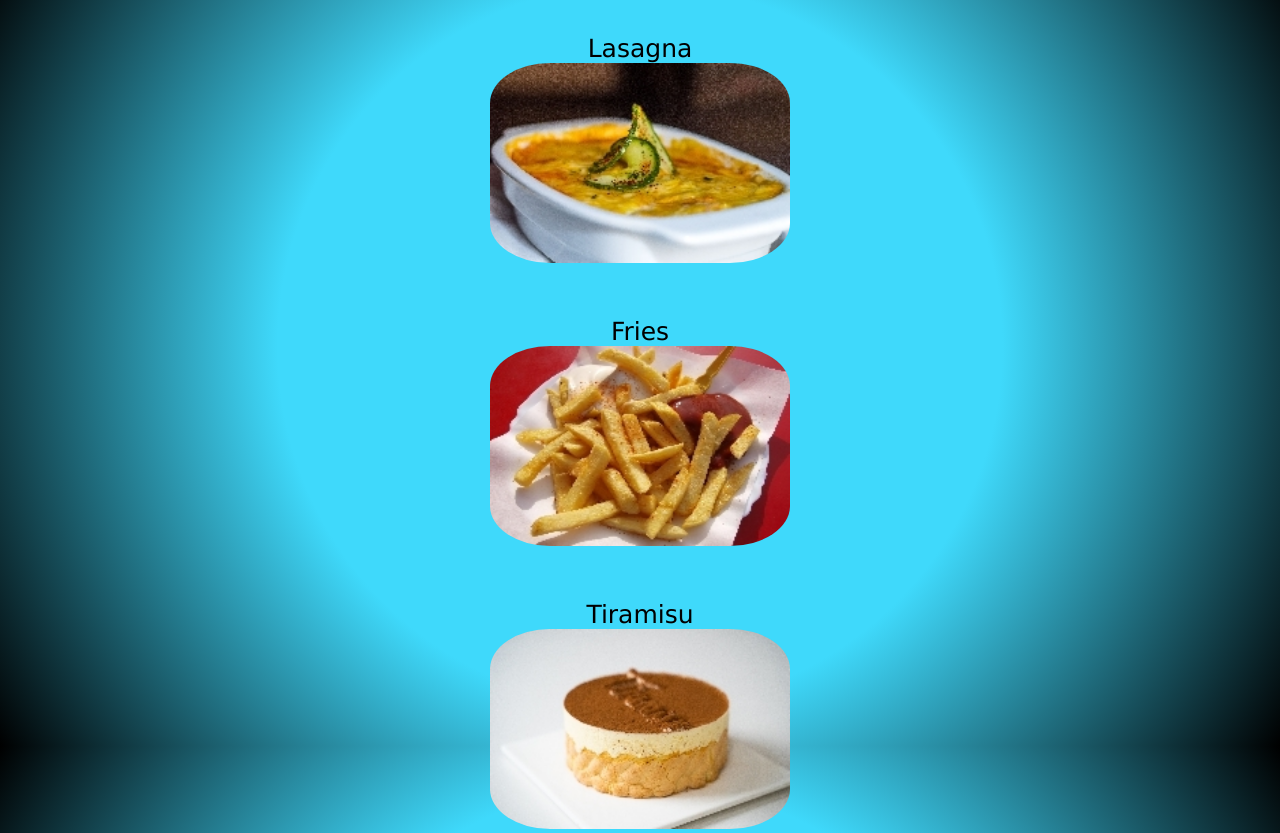
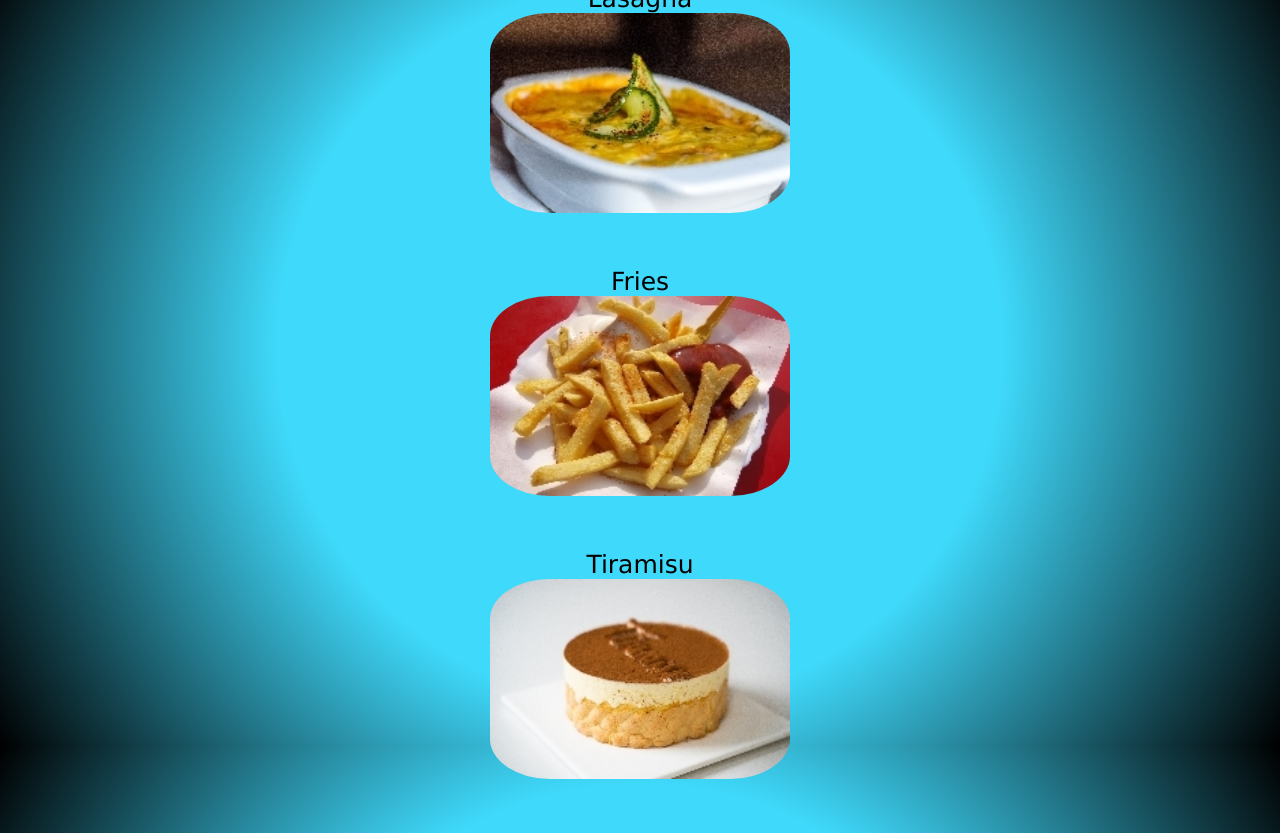
Before and after one commit to ProgrammerIosif/git_test, a plain HTML site: page index.html in a window 1280 px wide. Shown: the part 54-887 px from the top of the page. Drawn offline with Linux system fonts and the light colour scheme.

Commit message:
added flex layout

```diff
--- a/index.html
+++ b/index.html
@@ -6,20 +6,28 @@
     <link rel="stylesheet" href="styles.css">
   </head>
   <body>
-    <h1>Odin Recipes</h1>
+    <div class="page">
+        <h1 class="title">Odin Recipes</h1>
+        <div class="container">
+            <div class="recipe">
                 <h3>Lasagna</h3>
                 <a href="./recipes/lasagna.html">
                     <img src="./images/lasagna.jpg" alt="">
                 </a>
-    <br>
+            </div>
+            <div class="recipe">
                 <h3>Fries</h3>
                 <a href="./recipes/fries.html">
                     <img src="./images/fries.jpg" alt="fries">
                 </a>
-    <br>
+            </div>
+            <div class="recipe">
             <h3>Tiramisu</h3>
             <a href="./recipes/tiramisu.html">
                 <img src="./images/tiramisu.jpg" alt="tiramisu">
             </a>
+            </div>
+        </div>
+    </div>
   </body>
 </html>
--- a/styles.css
+++ b/styles.css
@@ -10,15 +10,22 @@ body{
     background: radial-gradient(circle, rgba(63,217,251,1) 48%, rgba(0,0,0,1) 100%);
     background-attachment: fixed;
 }
+.page{
+    height: 100vh;
+    display: flex;
+    flex-direction: column;
+}
 img{
     height: 200px;
     width: 300px;
     border-radius: 20%;
+    margin-bottom: 50px;
 }
 h3{
     font-size: 25px;
     font-weight: 500;
-    padding-top: 50px;
+    margin-left: auto;
+    margin-right: auto;
 }
 p,
 li{
@@ -33,3 +40,12 @@ button{
     width: 10rem;
     height: 2rem;
 }
+.container{
+    flex: 1;
+    display: flex;
+    justify-content: center;
+    flex-direction: column;
+}
+.recipe{
+    display: inline-block;
+}
```
Lines whose indentation alone changed are shown as unchanged.
